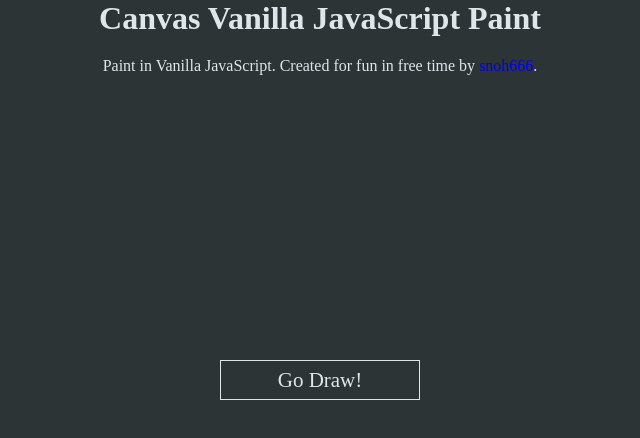
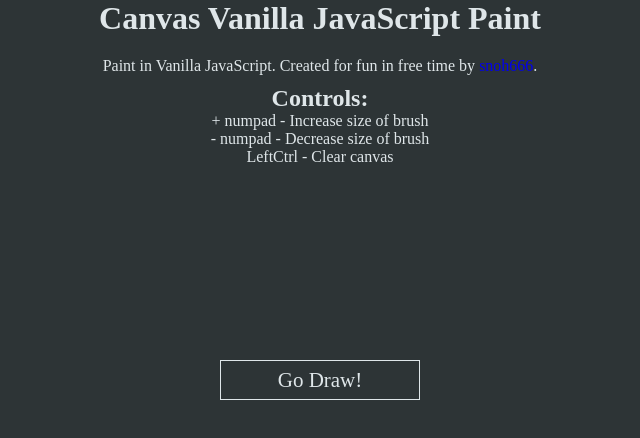
Before and after one commit to snoh666/react-paint, a React (Create React App) app: page / in a window 1280 px wide. Shown: the top 438 px of the page, without its empty margins (320-960 px from the left). Built offline with nearby package versions, Linux system fonts and the light colour scheme; a web font is replaced by a local one.

Commit message:
Created ul list with controls moved from game component

```diff
--- a/src/components/home.jsx
+++ b/src/components/home.jsx
@@ -7,7 +7,15 @@ const Home = () => {
       <div className="home-header">
         <h1>Canvas Vanilla JavaScript Paint</h1>
         <div className="description">
-          <span>Paint in Vanilla JavaScript. Created for fun in free time by <a href="https://github.com/snoh666/">snoh666</a>.</span>
+          <span>
+            Paint in Vanilla JavaScript. Created for fun in free time by <a href="https://github.com/snoh666/">snoh666</a>.
+            <ul>
+              <h2>Controls:</h2>
+              <li>+ numpad - Increase size of brush</li>
+              <li>- numpad - Decrease size of brush</li>
+              <li>LeftCtrl - Clear canvas</li>
+            </ul>
+          </span>
         </div>
       </div>
       <Link to='/game/'>
```
